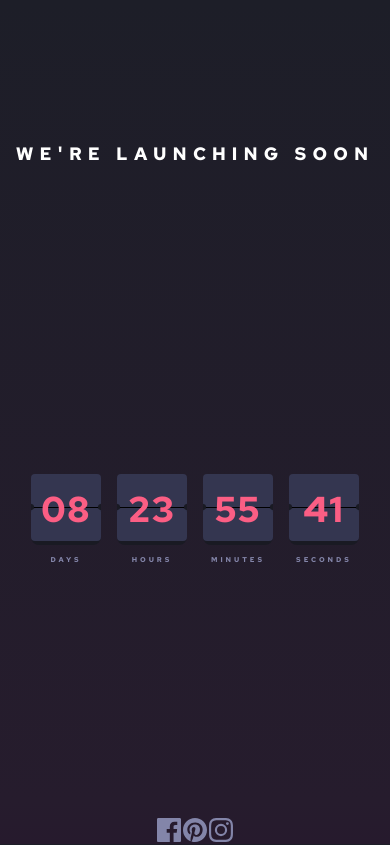
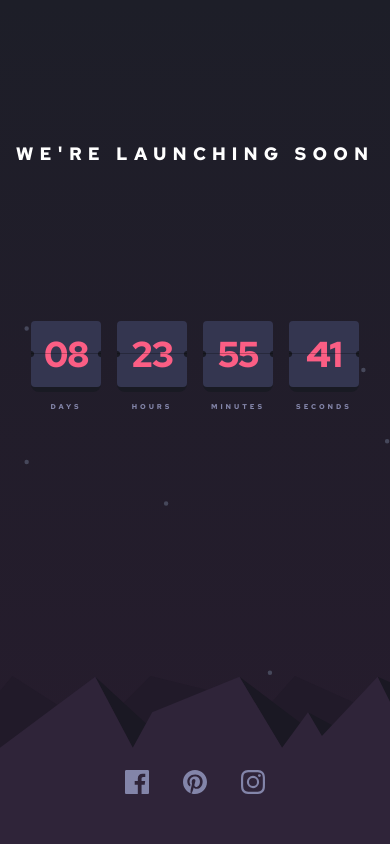
Before and after one commit to DavitDvalashvili/Launch-countdown-timer, a plain HTML site: page index.html in a window 390 px wide. Drawn offline with Linux system fonts and the light colour scheme.

Commit message:
finish mobile versian

```diff
--- a/index.html
+++ b/index.html
@@ -64,7 +64,7 @@
         <span class="time-interval">SECONDS</span>
       </div>
     </div>
-  <div class="social-medias">
+    <div class="social-media">
       <svg xmlns="http://www.w3.org/2000/svg" width="24" height="24">
         <path fill="#8385A9" d="M22.675 0H1.325C.593 0 0 .593 0 1.325v21.351C0 23.407.593 24 1.325 24H12.82v-9.294H9.692v-3.622h3.128V8.413c0-3.1 1.893-4.788 4.659-4.788 1.325 0 2.463.099 2.795.143v3.24l-1.918.001c-1.504 0-1.795.715-1.795 1.763v2.313h3.587l-.467 3.622h-3.12V24h6.116c.73 0 1.323-.593 1.323-1.325V1.325C24 .593 23.407 0 22.675 0z"/>
       </svg>
--- a/style/style.scss
+++ b/style/style.scss
@@ -45,11 +45,11 @@ html {
         text-align: center;
         height: 100vh;
         width: 100vw;
-        // background: url(../images/pattern-hills.svg);
-        // @include background (contain, bottom, no-repeat);
-        // background-image: url(../images/bg-stars.svg);
-        // background-position: center;
-        // background-size: cover;
+        background: url(../images/pattern-hills.svg), url(../images/bg-stars.svg);
+        background-position: bottom, center;
+        background-size: 100% 16.8rem, cover;
+        background-repeat: no-repeat, no-repeat;
+        //@include background (contain, bottom, no-repeat);
         display: flex;
         @include flexProperty(space-between, center, nowrap, column);
         h1 {
@@ -74,9 +74,13 @@ html {
                     border-radius: 0.4rem;
                 }
                 .divider {
+                    position: absolute;
+                    @include absolute(3.276rem, unset, unset);
+                    z-index: 5;
                     background-color: $black;
                     width: 7rem;
-                    height: 0.05rem;
+                    height: 0.047rem;
+                    opacity: 0.25;
                 }
                 #flip-bottom {
                     width: 7rem;
@@ -101,21 +105,30 @@ html {
                 }
                 .flip-box-front {
                     position: absolute;
-                    @include absolute(0, 0, unset);
+                    @include absolute(-0.156rem, 0, unset);
                     width: 7rem;
                     height: 6.327rem;
                     border-radius: 0.4rem;
-                    @include textStyle(700, 3.6rem, 7.1rem,  0.18rem, uppercase, $red);
+                    @include textStyle(700, 3.6rem, 7.1rem,  -0.108rem, uppercase, $red);
                 }
             }
             .time-interval {
                 @include textStyle(700, .7rem, 0.9rem,  0.295937rem, uppercase, #8385A9);
             }
         }
-        .social-medias {
+        .social-media {
+            margin: 25.9rem 0 4.8rem 0;
+            svg {
+                width: 2.4rem;
+                height: 2.4rem;
+                margin: 0 1.6rem;
+                cursor: pointer;
+            }
+            svg:hover path {
+                fill: $red;
+                transition:  all 0.5s linear;
+            }
+        }
 
-        }
     }
-
-
 }
```
Also changed, not shown: style/style.css, 1 other file. Lines whose indentation alone changed are shown as unchanged.
